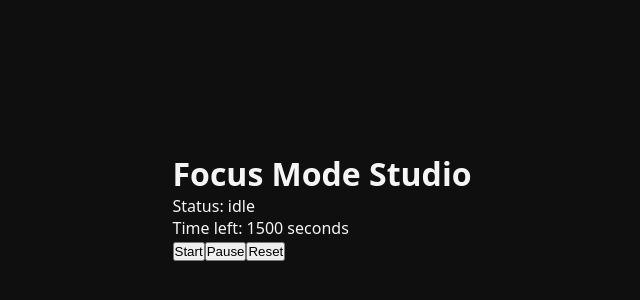
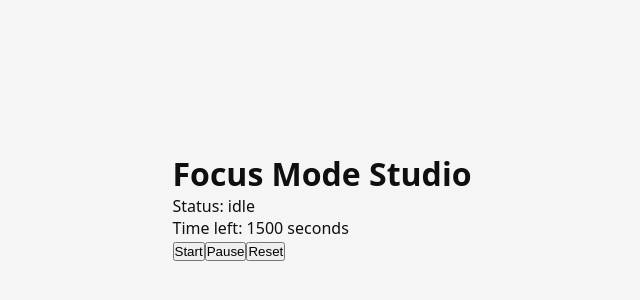
Before and after one commit to AADHITYA49-CSBS/focus-mode-studio, a React (Vite) app: page / in a window 1280 px wide. Shown: the part 194-494 px from the top of the page, without its empty margins (318-958 px from the left). Built offline with nearby package versions, Linux system fonts and the light colour scheme.

Commit message:
Day 2: Split UI into components with App as state owner

```diff
--- a/src/App.jsx
+++ b/src/App.jsx
@@ -23,6 +23,9 @@ function App(){
 }*/
 
 import { useState, useEffect } from "react";
+import Header from "./components/Header";
+import TimerDisplay from "./components/TimerDisplay";
+import Controls from "./components/Controls";
 
 function App() {
   const [status, setStatus] = useState("idle");   // idle | running | paused
--- /dev/null
+++ b/src/components/Controls.jsx
@@ -0,0 +1,11 @@
+function Controls({ onStart, onPause, onReset }) {
+  return (
+    <div>
+      <button onClick={onStart}>Start</button>
+      <button onClick={onPause}>Pause</button>
+      <button onClick={onReset}>Reset</button>
+    </div>
+  );
+}
+
+export default Controls;
--- /dev/null
+++ b/src/components/Header.jsx
@@ -0,0 +1,10 @@
+function Header() {
+  return (
+    <header>
+      <h1>Focus Mode Studio</h1>
+      <p>Your mind. One task. Zero noise.</p>
+    </header>
+  );
+}
+
+export default Header;
--- /dev/null
+++ b/src/components/TimerDisplay.jsx
@@ -0,0 +1,10 @@
+function TimerDisplay({ timeLeft, status }) {
+  return (
+    <div>
+      <p>Status: {status}</p>
+      <p>Time left: {timeLeft} seconds</p>
+    </div>
+  );
+}
+
+export default TimerDisplay;
--- a/src/index.css
+++ b/src/index.css
@@ -6,8 +6,8 @@
 
 body {
   font-family: system-ui, sans-serif;
-  background: #0f0f0f;
-  color: #f5f5f5;
+  background:  #f5f5f5;
+  color:     #0f0f0f;
   min-height: 100vh;
   display: flex;
   justify-content: center;
```
